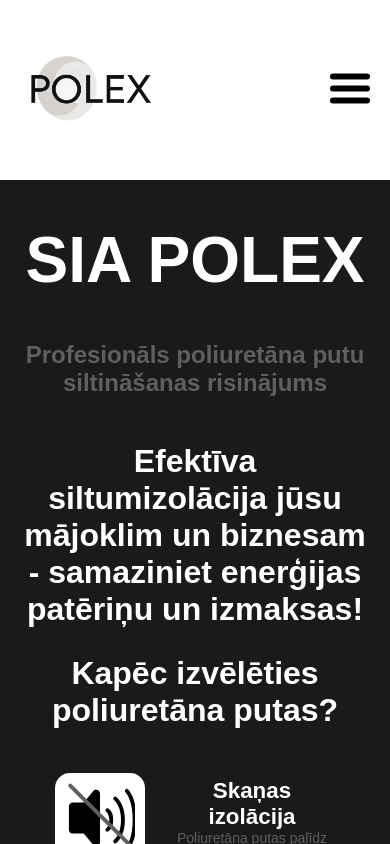
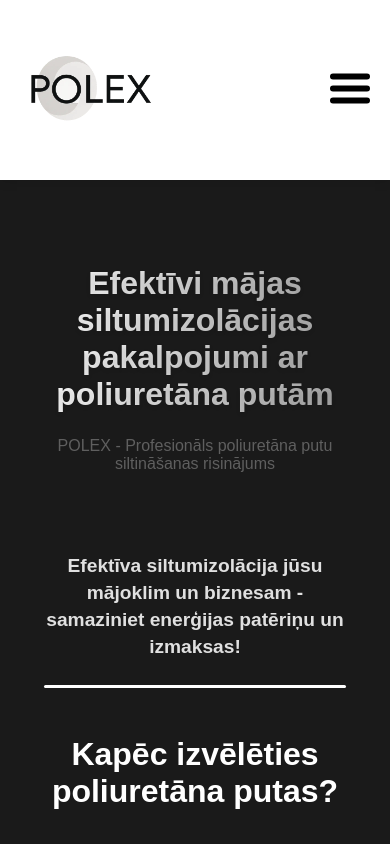
Before and after one commit to EduardsJ1/Polex, a React (Vite) app: page / in a window 390 px wide. Shown: the top 844 px of the page. Built offline with nearby package versions, Linux system fonts and the light colour scheme.

Commit message:
changes to title, added FAQ, styles improvements

```diff
--- a/src/Pages/Home.jsx
+++ b/src/Pages/Home.jsx
@@ -12,12 +12,12 @@ function Home() {
 
   return (
     <>
-    <title>Polex</title>
+    <title>Polex - Māju siltināšana visā Latvijā ar poliuretāna putām</title>
     <meta name="description" content="SIA Polex piedāvā profesionālu mājas siltināšanu visā Latvijā ar poliuretāna putām, to skaitā jumtiem, bēniņiem, pagrabiem un citām vajadzībām." />
     <div className="page">
         <div className="home-title-container">
-            <h1>SIA POLEX</h1>
-            <h3>Profesionāls poliuretāna putu siltināšanas risinājums</h3>
+            <h1>Efektīvi mājas siltumizolācijas pakalpojumi ar poliuretāna putām</h1>
+            <p>POLEX - Profesionāls poliuretāna putu siltināšanas risinājums</p>
         </div>
         <div className="home-text-container">
             <h2>Efektīva siltumizolācija jūsu mājoklim un biznesam - samaziniet enerģijas patēriņu un izmaksas!</h2>
--- a/src/Pages/home_components/Service.jsx
+++ b/src/Pages/home_components/Service.jsx
@@ -10,7 +10,7 @@ import Gallery from '../../components/Gallery.jsx';
 function Service(){
     return(
         <div className="service-section">
-        <h1>Pakalpojumi</h1>
+        <h2>Pakalpojumi</h2>
         <p>POLEX piedāvā profesionālus mājas siltināšanas pakalpojumus, nodrošinot efektīvu siltumizolāciju ar poliuretāna putām</p>
         <Gallery/>
         <div className='service-icon-container'>
@@ -98,8 +98,60 @@ function Service(){
 
             </div>
         </div>
+        <div className='FAQ-service-section'>
+            <h2>Visbiežākie uzdotie jautājumi</h2>
+            <div className='FAQ-service-container'>
+                <div className='FAQ-service-question'>
+                    <h3>Kapēc izvēlēties poliuretānas putas mājas siltināšanai?</h3>
+                </div>
+                <div className='FAQ-service-answer'>
+                    <p>Salīdzinājumā ar tradicionālajiem materiāliem, piemēram, akmens vati, poliuretāna putas nodrošina augstāku siltumizolācijas koeficientu - tas nozīmē, ka tās izolē labāk ar plānāku kārtu.
+                    Putas veido vienmērīgu, bezšuvju pārklājumu, kas pilnībā nosedz spraugas un plaisas, samazinot siltuma zudumus līdz minimumam. Turklāt, atšķirībā no akmens vates, putas neuzsūc mitrumu, nerada nosēdumus un ilgtermiņā nezaudē savu efektivitāti.
+                    </p>
+                </div>
+            </div>
+            <div className='FAQ-service-container'>
+                <div className='FAQ-service-question'>
+                    <h3>Cik ilgi kalpo poliuretāna putas siltinājums?</h3>
+                </div>
+                <div className='FAQ-service-answer'>
+                    <p>Uzklāts poliuretāna putu siltinājums var kalpot 30 vai vairāk gadus bez nepieciešamības to mainīt vai atjaunot.</p>
+                </div>
+            </div>
+            <div className='FAQ-service-container'>
+                <div className='FAQ-service-question'>
+                    <h3>Vai poliuretāna putas ir drošas veselībai?</h3>
+                </div>
+                <div className='FAQ-service-answer'>
+                    <p>Jā, pēc sacietēšanas poliuretāna putas ir pilnībā drošas - tās neveido putekļus, neizdala kaitīgas vielas un ir piemērotas arī iekštelpu siltināšanai.</p>
+                </div>
+            </div>
+            <div className='FAQ-service-container'>
+                <div className='FAQ-service-question'>
+                    <h3>Kādos objektos var izmantot poliuretāna siltinājumu?</h3>
+                </div>
+                <div className='FAQ-service-answer'>
+                    <p>Poliuretāna putas ir piemērotas jumtiem, sienām, grīdām, bēniņiem, kā arī rūpnieciskām un citām jūsu vajadzībām.</p>
+                </div>
+            </div>
+            <div className='FAQ-service-container'>
+                <div className='FAQ-service-question'>
+                    <h3>Cik ilgi notiek poliuretāna putas uzklāšanas process?</h3>
+                </div>
+                <div className='FAQ-service-answer'>
+                    <p>Parasti nelielām privātmājām siltināšanas uzklāšana var aizņemt 1-2 dienas, tas ir atkarīgs no objekta lieluma un piekļuves iespējām.</p>
+                </div>
+            </div>
+            <div className='FAQ-service-container'>
+                <div className='FAQ-service-question'>
+                    <h3>Vai poliuretāna putas var izmantot koka konstrukcijās?</h3>
+                </div>
+                <div className='FAQ-service-answer'>
+                    <p>Jā, poliuretāna putas ir lieliski piemērotas koka mājas siltināšanai. Tās pielīp pie virsmans un veido gaisa necaurlaidīgu barjeru, kas palīdz novērst mitruma kondensāciju un pagarina konstrukcijas kalpošanas laiku.</p>
+                </div>
+            </div>
         </div>
-
+        </div>
     );
 }
 
--- a/src/index.css
+++ b/src/index.css
@@ -1,4 +1,3 @@
-
 :root{
   box-sizing: border-box;
   margin: 0;
@@ -15,6 +14,88 @@ body{
   color: var(--primary-color);
 }
 
+.home-title-container {
+  display: flex;
+  flex-direction: column;
+  justify-content: center;
+  align-items: center;
+  padding: 3rem 1rem;
+  margin-top: 2rem;
+  position: relative;
+  overflow: hidden;
+}
+
+.home-title-container h1 {
+  font-size: 2.5rem;
+  text-align: center;
+  margin-bottom: 1rem;
+  background: linear-gradient(to right, var(--primary-color), #a0a0a0);
+  -webkit-background-clip: text;
+  background-clip: text;
+  -webkit-text-fill-color: transparent;
+  text-shadow: 0 2px 4px rgba(0, 0, 0, 0.1);
+}
+
+.home-title-container p {
+  font-size: 1.2rem;
+  color: var(--accent-color);
+  text-align: center;
+  font-weight: 500;
+  margin-top: 0.5rem;
+}
+
+.home-text-container {
+  max-width: 800px;
+  margin: 2rem auto 3rem;
+  padding: 0 1.5rem;
+  position: relative;
+}
+
+.home-text-container h2 {
+  font-size: 1.8rem;
+  text-align: center;
+  line-height: 1.4;
+  margin-bottom: 1.5rem;
+  color: #e0e0e0;
+}
+
+.home-text-container::after {
+  content: '';
+  display: block;
+  width: 100%;
+  height: 3px;
+  background: var(--primary-color);
+  margin: 1.5rem auto 0;
+  border-radius: 2px;
+}
+
+@media (max-width: 768px) {
+  .home-title-container h1 {
+    font-size: 2rem;
+  }
+
+  .home-text-container h2 {
+    font-size: 1.5rem;
+  }
+}
+
+@media (max-width: 480px) {
+  .home-title-container {
+    padding: 2rem 0.75rem;
+  }
+
+  .home-title-container h1 {
+    font-size: 1.75rem;
+  }
+
+  .home-title-container p {
+    font-size: 1rem;
+  }
+
+  .home-text-container h2 {
+    font-size: 1.2rem;
+  }
+}
 
 .page{
   max-width: 1200px;
@@ -27,12 +108,9 @@ h1, h2, h3, h4{
 p{
   font-family: 'Arial';
 }
-h1{
-  font-size: 2.5rem;
-  margin-bottom: 20px;
-}
 .home-title-container h1{
-  font-size: 4rem;
+  font-size: 2rem;
+  text-align: center;
 }
 
 .home-title-container{
@@ -130,9 +208,6 @@ h3{
 
 }
 /* Siltumizolacija */
-.heat-main-container h1{
-  text-align: center;
-}
 .heat-main-container{
   max-width: 1200px;
   margin: auto;
@@ -154,12 +229,67 @@ h3{
   border-radius: 15px;
 }
 
-.heat-text-container h4{
+.heat-text-container p{
   font-size: 1.5rem;
   margin-bottom: 20px;
   text-align: center;
-  color: #878787;
+  color: var(--primary-color);
+  line-height: 1.6;
+  transition: all 0.3s ease;
 }
+
+.heat-text-container p:first-child {
+  position: relative;
+  padding-bottom: 15px;
+}
+
+
+
+.heat-text-container p.fact-text {
+  font-size: 1.2rem;
+  font-style: italic;
+  color: #a8a8a8;
+  background-color: rgba(30, 30, 30, 0.5);
+  padding: 15px;
+  border-left: 3px solid #a8a8a8;
+  border-radius: 0 8px 8px 0;
+  box-shadow: 0 3px 8px rgba(0, 0, 0, 0.2);
+  margin-top: 10px;
+}
+
+.heat-text-container p.fact-text a {
+  color: #585858;
+  text-decoration: none;
+  transition: color 0.2s ease;
+}
+
+.heat-text-container p.fact-text a:hover {
+  color: #add8e6;
+  text-decoration: underline;
+}
+
+@media (max-width: 768px) {
+  .heat-text-container p {
+    font-size: 1.3rem;
+  }
+
+  .heat-text-container p.fact-text {
+    font-size: 1rem;
+    padding: 12px;
+  }
+}
+
+@media (max-width: 480px) {
+  .heat-text-container p {
+    font-size: 1.1rem;
+  }
+
+  .heat-text-container p.fact-text {
+    font-size: 0.9rem;
+    padding: 10px;
+  }
+}
+
 .heat-container .video-container{
   width: 40%;
   min-width: 300px;
@@ -207,16 +337,16 @@ h3{
 .section-divider::after {
   content: '';
   position: absolute;
-  bottom: -99px; /* Adjust to overlap the next section */
+  bottom: -99px;
   left: 0;
   width: 100%;
   height: 100px;
-  background-color: var(--primary-color); /* Match the next section's background */
-  clip-path: polygon(0 0, 100% 100%, 100% 0, 0 0); /* Reverse the diagonal */
+  background-color: var(--primary-color);
+  clip-path: polygon(0 0, 100% 100%, 100% 0, 0 0);
   z-index: 1;
 }
 
-/* Enhanced Service Section Styles */
+
 .service-section{
   padding: 2rem 20px;
   color: var(--secondary-color);
@@ -224,24 +354,6 @@ h3{
   margin: auto;
 }
 
-.service-section h1 {
-  font-size: 2.5rem;
-  margin-bottom: 1rem;
-  position: relative;
-  padding-bottom: 0.8rem;
-  text-align: center;
-}
-
-.service-section h1::after {
-  content: "";
-  position: absolute;
-  left: 50%;
-  transform: translateX(-50%);
-  bottom: 0;
-  height: 3px;
-  width: 60px;
-  background-color: var(--accent-color);
-}
 
 .service-section > p {
   font-size: 1.1rem;
@@ -335,7 +447,6 @@ h3{
 
 .service-information .service-card .service-description {
   padding: 0.5rem;
-  /* Ensure text stays inside container */
   overflow: auto;
 }
 
@@ -355,9 +466,6 @@ h3{
 @media (max-width: 550px){
   .service-information{
     grid-template-columns: repeat(1, 1fr);
-  }
-  .service-section h1 {
-    font-size: 2rem;
   }
   .service-icon-container .title h2 {
     font-size: 1.6rem;
@@ -398,7 +506,6 @@ h3{
     padding: 1rem 0;
   }
 
-  /* Mobile styles for service cards */
   .service-information .service-card {
     height: auto;
     min-height: 350px;
@@ -493,3 +600,102 @@ footer{
   align-items: center;
   gap: 1rem;
 }
+
+/* FAQ service sekcija */
+.FAQ-service-section {
+  margin-top: 4rem;
+  padding: 2rem 0;
+}
+
+.FAQ-service-section h2 {
+  margin-bottom: 2.5rem;
+  position: relative;
+  padding-bottom: 0.8rem;
+}
+
+.FAQ-service-section h2::after {
+  content: "";
+  position: absolute;
+  left: 50%;
+  transform: translateX(-50%);
+  bottom: 0;
+  height: 3px;
+  width: 60px;
+  background-color: var(--accent-color);
+}
+
+.FAQ-service-container {
+  background-color: rgba(245, 245, 245, 0.9);
+  border-radius: 8px;
+  padding: 1.5rem;
+  box-shadow: 0 4px 12px rgba(0, 0, 0, 0.1);
+  margin-bottom: 1.5rem;
+  transition: transform 0.3s ease, box-shadow 0.3s ease;
+  max-width: 900px;
+  margin-left: auto;
+  margin-right: auto;
+}
+
+.FAQ-service-container:hover {
+  transform: translateY(-3px);
+  box-shadow: 0 6px 16px rgba(0, 0, 0, 0.15);
+}
+
+.FAQ-service-question h3 {
+  color: var(--secondary-color);
+  font-size: 1.2rem;
+  margin-bottom: 1rem;
+  position: relative;
+  padding-bottom: 0.5rem;
+  text-align: left;
+}
+
+.FAQ-service-question h3::after {
+  content: "";
+  position: absolute;
+  left: 0;
+  bottom: 0;
+  height: 2px;
+  width: 40px;
+  background-color: var(--accent-color);
+}
+
+.FAQ-service-answer p {
+  font-size: 1rem;
+  line-height: 1.6;
+  color: #333;
+  margin: 0;
+  text-align: left;
+}
+
+@media (max-width: 768px) {
+  .FAQ-service-container {
+    padding: 1.2rem;
+  }
+
+  .FAQ-service-question h3 {
+    font-size: 1.1rem;
+  }
+
+  .FAQ-service-answer p {
+    font-size: 0.95rem;
+  }
+}
+
+@media (max-width: 550px) {
+  .FAQ-service-section h2 {
+    font-size: 1.6rem;
+  }
+
+  .FAQ-service-container {
+    padding: 1rem;
+  }
+
+  .FAQ-service-question h3 {
+    font-size: 1rem;
+  }
+
+  .FAQ-service-answer p {
+    font-size: 0.9rem;
+  }
+}
```
Also changed, not shown: src/Pages/home_components/HeatInsulation.jsx (+5 -5 lines).
